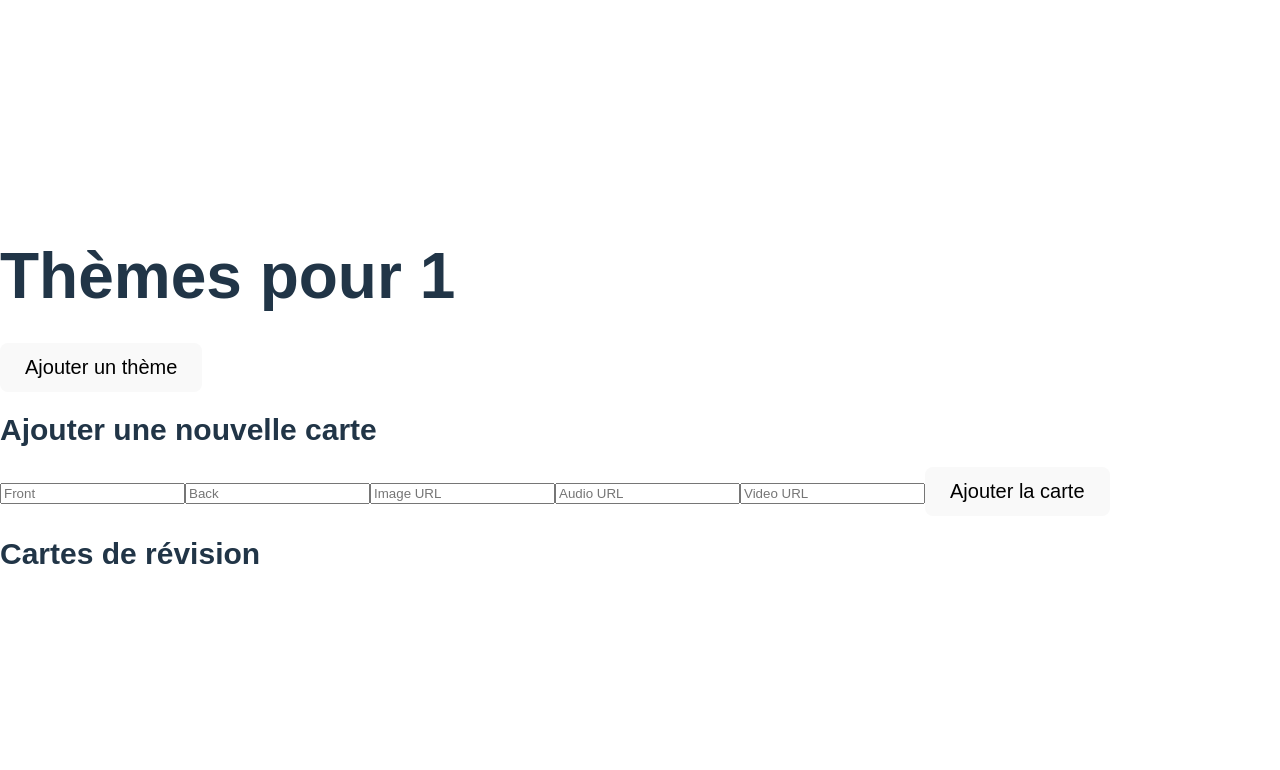
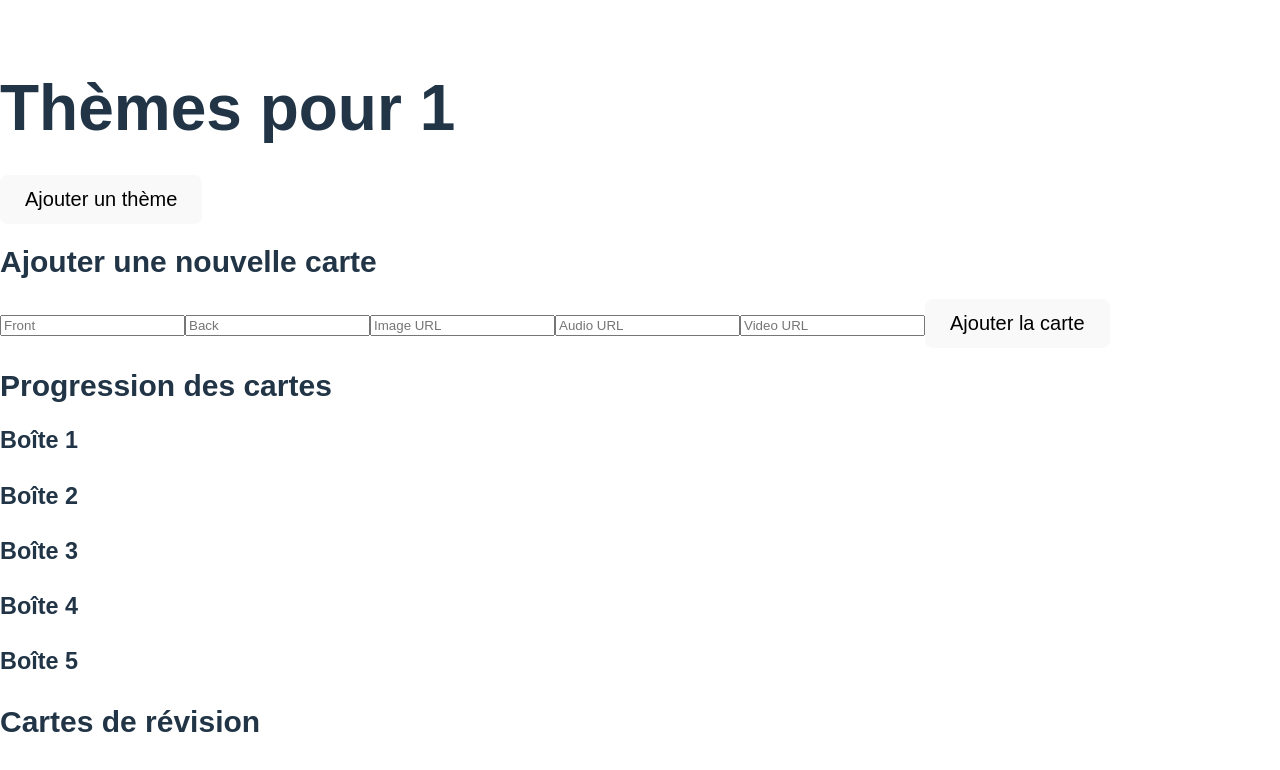
Before and after one commit to Lunasphys/memo-project, a React (Vite) app: page /theme/1 in a window 1280 px wide. Shown: the top 770 px of the page. Built offline with nearby package versions, Linux system fonts and the light colour scheme.

Commit message:
début des cartes

```diff
--- /dev/null
+++ b/src/components/BoxVisualization.tsx
@@ -0,0 +1,34 @@
+import React from 'react';
+import { useStore } from '../stores/useStore';
+
+interface BoxVisualizationProps {
+    themeId: string;
+}
+
+const BoxVisualization: React.FC<BoxVisualizationProps> = ({ themeId }) => {
+    const { cards } = useStore((state) => ({
+        cards: state.cards.filter((card) => card.theme === themeId),
+    }));
+
+    const boxes = Array.from({ length: 5 }, (_, i) => i + 1);
+
+    return (
+        <div>
+            <h2>Progression des cartes</h2>
+            {boxes.map((box) => (
+                <div key={box}>
+                    <h3>Boîte {box}</h3>
+                    <ul>
+                        {cards
+                            .filter((card) => card.box === box)
+                            .map((card) => (
+                                <li key={card.id}>{card.front}</li>
+                            ))}
+                    </ul>
+                </div>
+            ))}
+        </div>
+    );
+};
+
+export default BoxVisualization;
--- a/src/pages/ThemePage.tsx
+++ b/src/pages/ThemePage.tsx
@@ -3,6 +3,7 @@ import { useParams, useNavigate } from 'react-router-dom';
 import { useStore } from '../stores/useStore';
 import Card from '../components/Card';
 import AddCardForm from '../components/AddCardForm';
+import BoxVisualization from '../components/BoxVisualization';
 
 const ThemePage: React.FC = () => {
     const navigate = useNavigate();
@@ -14,7 +15,6 @@ const ThemePage: React.FC = () => {
         cards: state.cards.filter((card) => card.theme === id),
     }));
 
-    // Redirection ou message d'erreur si `id` est undefined
     if (!id) {
         navigate('/');
         return null;
@@ -36,6 +36,8 @@ const ThemePage: React.FC = () => {
 
             <AddCardForm themeId={id} />
 
+            <BoxVisualization themeId={id} />
+
             <h2>Cartes de révision</h2>
             <div>
                 {cards.map((card) => (
@@ -46,4 +48,5 @@ const ThemePage: React.FC = () => {
     );
 };
 
+
 export default ThemePage;
--- a/src/stores/useStore.ts
+++ b/src/stores/useStore.ts
@@ -16,6 +16,8 @@ interface Store {
     cards: Card[];
     addCard: (card: Card) => void;
     updateCard: (id: string, updates: Partial<Card>) => void;
+    correctAnswer: (id: string) => void;
+    incorrectAnswer: (id: string) => void;
     categories: string[];
     addCategory: (category: string) => void;
     themes: Record<string, string[]>;
@@ -23,18 +25,15 @@ interface Store {
 }
 
 export const useStore = create<Store>((set) => ({
-    cards: [],
-    addCard: (card) => set((state) => ({ cards: [...state.cards, card] })),
-    updateCard: (id, updates) =>
-        set((state) => ({
-            cards: state.cards.map((card) =>
-                card.id === id ? { ...card, ...updates } : card
-            ),
-        })),
-    categories: [],
+    // Catégories par défaut
+    categories: ['Langages de programmation'],
     addCategory: (category) =>
         set((state) => ({ categories: [...state.categories, category] })),
-    themes: {},
+
+    // Thèmes par défaut
+    themes: {
+        'Langages de programmation': ['Java', 'C#'],
+    },
     addTheme: (category, theme) =>
         set((state) => ({
             themes: {
@@ -44,4 +43,151 @@ export const useStore = create<Store>((set) => ({
                     : [theme],
             },
         })),
+
+    // Cartes par défaut avec 15 questions pour chaque thème
+    cards: [
+        {
+            id: '1',
+            front: 'Qu’est-ce que la JVM ?',
+            back: 'La JVM (Java Virtual Machine) permet l’exécution des programmes Java sur n’importe quelle plateforme.',
+            category: 'Langages de programmation',
+            theme: 'Java',
+            box: 1,
+        },
+        {
+            id: '2',
+            front: 'Qu’est-ce que le garbage collector en Java ?',
+            back: 'Le garbage collector en Java est un processus de gestion automatique de la mémoire.',
+            category: 'Langages de programmation',
+            theme: 'Java',
+            box: 1,
+        },
+        {
+            id: '3',
+            front: 'Qu’est-ce que le JDK ?',
+            back: 'Le JDK (Java Development Kit) est un environnement de développement pour construire des applications Java.',
+            category: 'Langages de programmation',
+            theme: 'Java',
+            box: 1,
+        },
+        {
+            id: '4',
+            front: 'Qu’est-ce que le JRE ?',
+            back: 'Le JRE (Java Runtime Environment) est une partie du JDK qui permet d’exécuter des programmes Java.',
+            category: 'Langages de programmation',
+            theme: 'Java',
+            box: 1,
+        },
+        {
+            id: '5',
+            front: 'Qu’est-ce que la classe String en Java ?',
+            back: 'La classe String est utilisée pour créer et manipuler des séquences de caractères.',
+            category: 'Langages de programmation',
+            theme: 'Java',
+            box: 1,
+        },
+        {
+            id: '6',
+            front: 'Qu’est-ce qu’une interface en Java ?',
+            back: 'Une interface en Java est un type abstrait utilisé pour spécifier un comportement que les classes doivent implémenter.',
+            category: 'Langages de programmation',
+            theme: 'Java',
+            box: 1,
+        },
+        {
+            id: '7',
+            front: 'Qu’est-ce qu’une classe abstraite en Java ?',
+            back: 'Une classe abstraite est une classe qui ne peut pas être instanciée et peut contenir des méthodes abstraites.',
+            category: 'Langages de programmation',
+            theme: 'Java',
+            box: 1,
+        },
+        {
+            id: '8',
+            front: 'Qu’est-ce que l’héritage en Java ?',
+            back: 'L’héritage est un mécanisme qui permet de créer une nouvelle classe en utilisant les propriétés et méthodes d’une classe existante.',
+            category: 'Langages de programmation',
+            theme: 'Java',
+            box: 1,
+        },
+        {
+            id: '9',
+            front: 'Qu’est-ce que le polymorphisme en Java ?',
+            back: 'Le polymorphisme permet d’utiliser une interface unique pour représenter différentes implémentations.',
+            category: 'Langages de programmation',
+            theme: 'Java',
+            box: 1,
+        },
+        {
+            id: '10',
+            front: 'Qu’est-ce qu’une exception en Java ?',
+            back: 'Une exception est un événement qui se produit pendant l’exécution d’un programme et qui perturbe le flux normal des instructions.',
+            category: 'Langages de programmation',
+            theme: 'Java',
+            box: 1,
+        },
+        {
+            id: '11',
+            front: 'Qu’est-ce qu’un thread en Java ?',
+            back: 'Un thread est une unité d’exécution dans un programme. Le multithreading permet l’exécution simultanée de plusieurs threads.',
+            category: 'Langages de programmation',
+            theme: 'Java',
+            box: 1,
+        },
+        {
+            id: '12',
+            front: 'Qu’est-ce que la synchronisation en Java ?',
+            back: 'La synchronisation est un mécanisme pour contrôler l’accès des threads multiples à une ressource partagée.',
+            category: 'Langages de programmation',
+            theme: 'Java',
+            box: 1,
+        },
+        {
+            id: '13',
+            front: 'Qu’est-ce que la sérialisation en Java ?',
+            back: 'La sérialisation est le processus de conversion d’un objet en un flux de bytes pour le stockage ou la transmission.',
+            category: 'Langages de programmation',
+            theme: 'Java',
+            box: 1,
+        },
+        {
+            id: '14',
+            front: 'Qu’est-ce que le bytecode en Java ?',
+            back: 'Le bytecode est le code intermédiaire généré par le compilateur Java et exécuté par la JVM.',
+            category: 'Langages de programmation',
+            theme: 'Java',
+            box: 1,
+        },
+        {
+            id: '15',
+            front: 'Qu’est-ce que l’encapsulation en Java ?',
+            back: 'L’encapsulation est une technique utilisée pour protéger les données en les rendant accessibles uniquement via des méthodes.',
+            category: 'Langages de programmation',
+            theme: 'Java',
+            box: 1,
+        },
+    ],
+    addCard: (card) => set((state) => ({ cards: [...state.cards, card] })),
+    updateCard: (id, updates) =>
+        set((state) => ({
+            cards: state.cards.map((card) =>
+                card.id === id ? { ...card, ...updates } : card
+            ),
+        })),
+    correctAnswer: (id) =>
+        set((state) => ({
+            cards: state.cards.map((card) =>
+                card.id === id
+                    ? { ...card, box: card.box + 1 }
+                    : card
+            ).filter((card) => card.box <= 5), // Supprime les cartes de la boîte 6 et plus
+        })),
+    incorrectAnswer: (id) =>
+        set((state) => ({
+            cards: state.cards.map((card) =>
+                card.id === id
+                    ? { ...card, box: 1 }
+                    : card
+            ),
+        })),
 }));
```
Also changed, not shown: src/pages/ReviewPage.tsx (added, +42 -0 lines).
